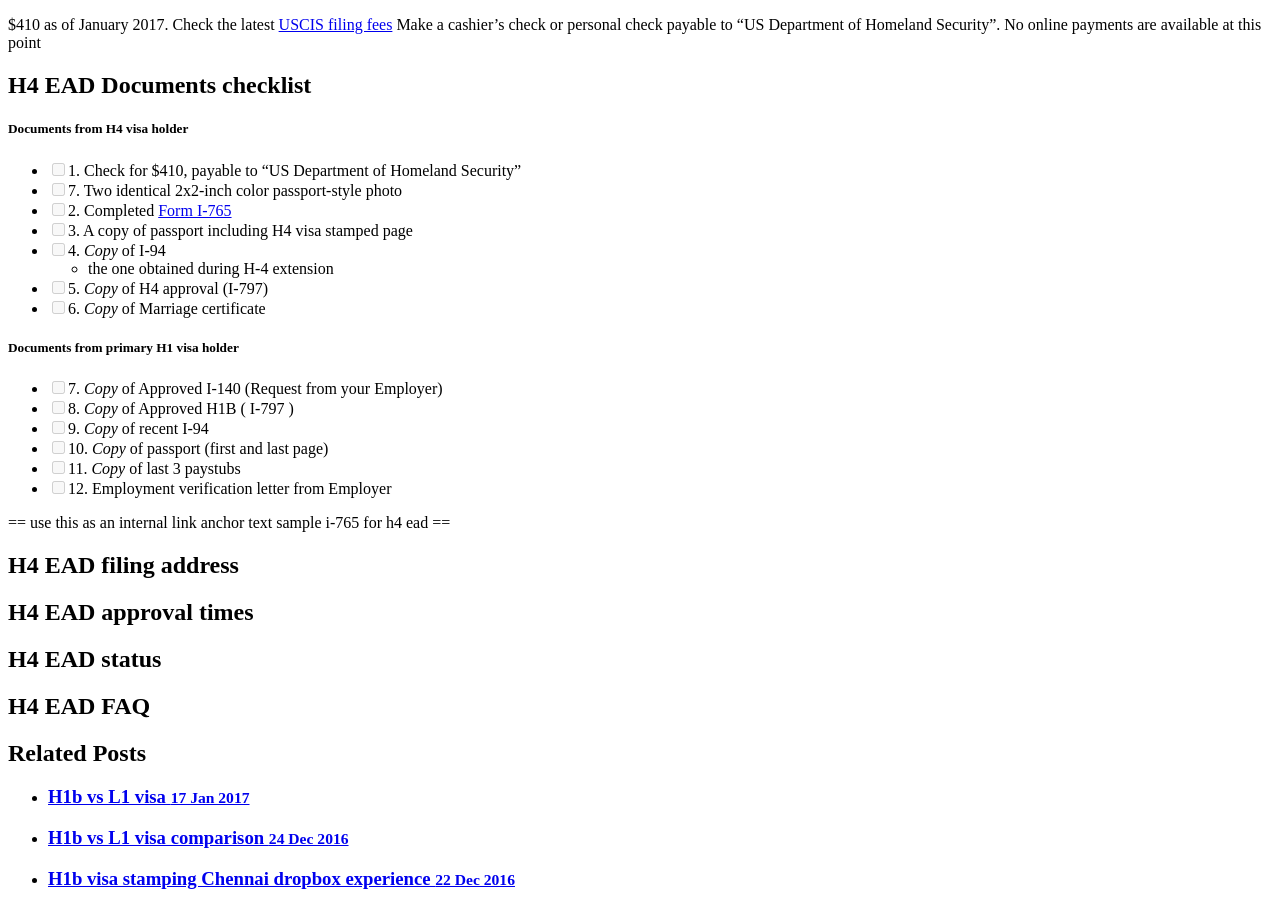
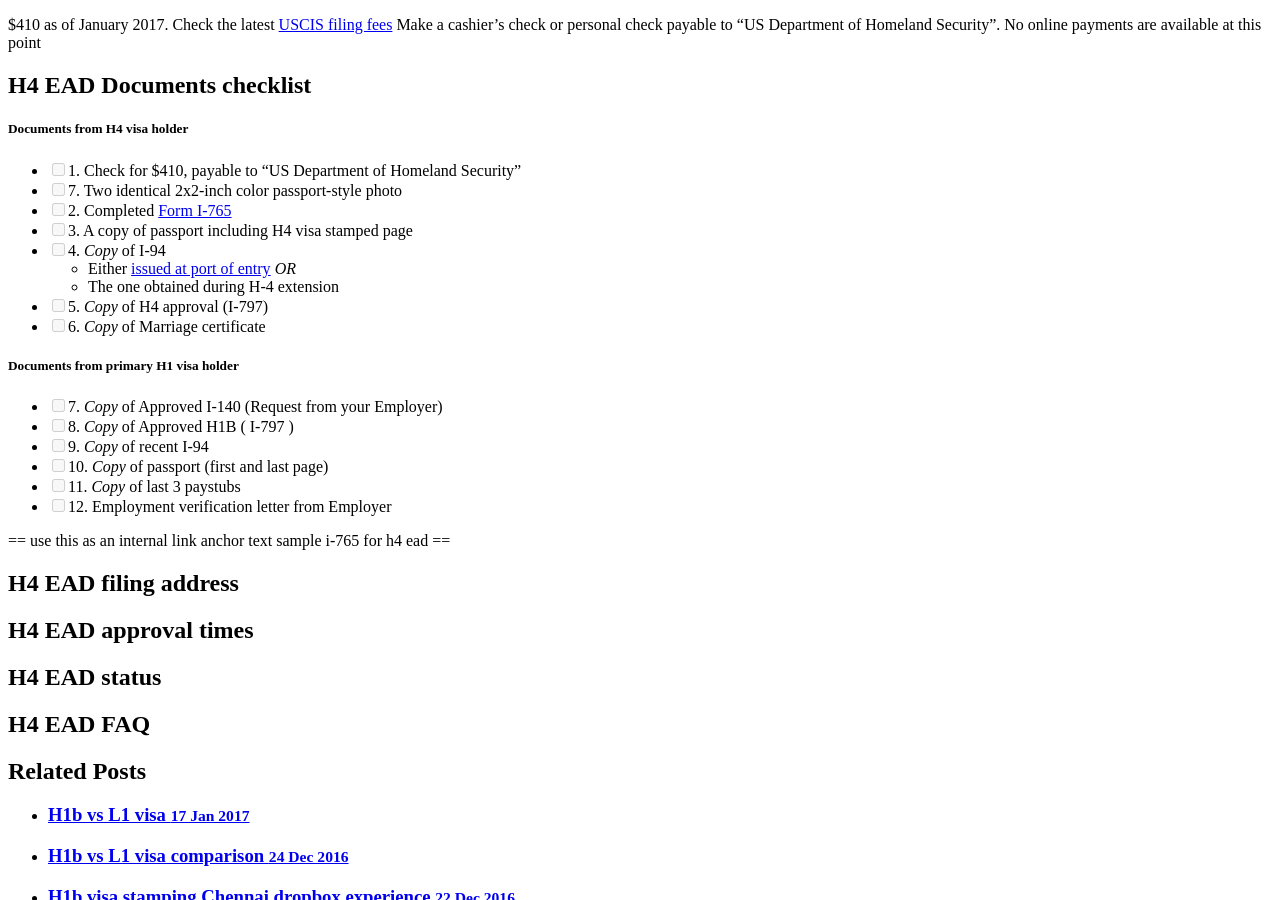
Before and after one commit to gitforwork2/gitforwork.github.io, a Jekyll site: the page built from _posts/2017-01-19-h4-ead-application.md, in a window 1280 px wide and 900 px high, scrolled down 754 px. Built offline with Jekyll 4.4.1, drawn with Linux system fonts in a browser that asks for light colours; nearby versions of some CDN libraries; comment, search, counter and statistics services are not loaded.

Commit message:
Update 2017-01-19-h4-ead-application.md

```diff
--- a/_posts/2017-01-19-h4-ead-application.md
+++ b/_posts/2017-01-19-h4-ead-application.md
@@ -39,7 +39,8 @@
 - [ ] 2. Completed [Form I-765](http://www.uscis.gov/i-765)
 - [ ] 3. A copy of passport including H4 visa stamped page
 - [ ] 4. *Copy* of I-94
-    - the one obtained during H-4 extension
+    - Either [issued at port of entry](https://i94.cbp.dhs.gov/I94/#/recent-search) *OR*
+    - The one obtained during H-4 extension
 - [ ] 5. *Copy* of H4 approval (I-797)
 - [ ] 6. *Copy* of Marriage certificate
 
```
